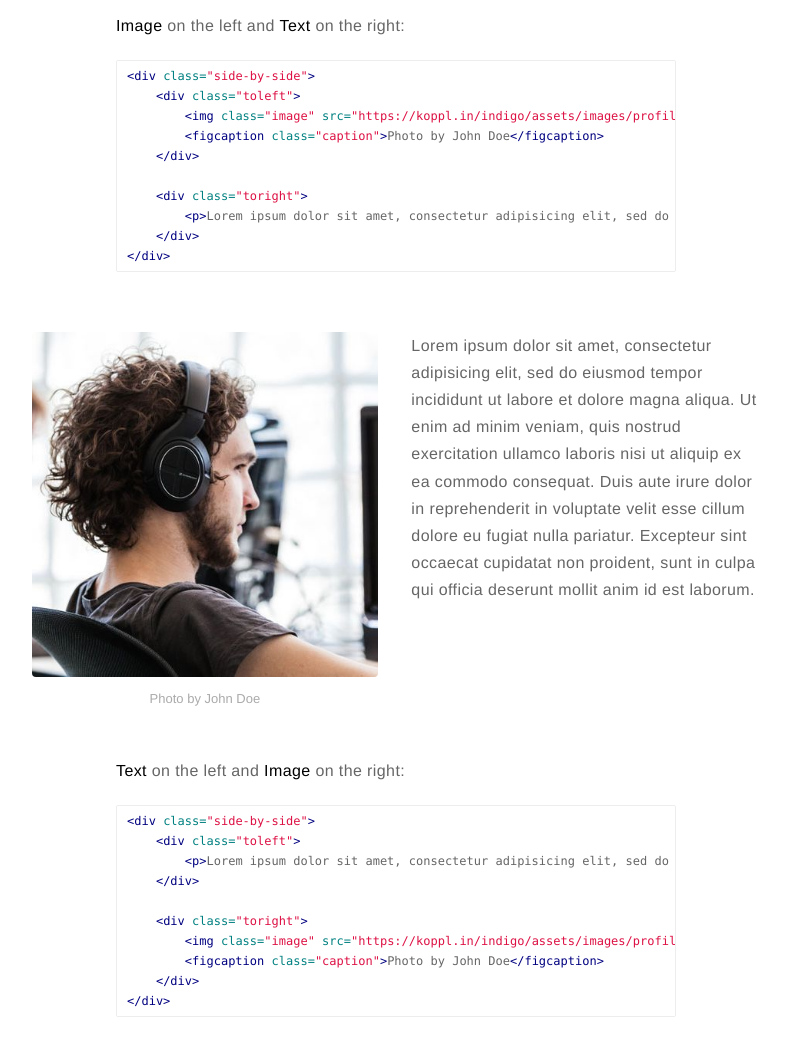
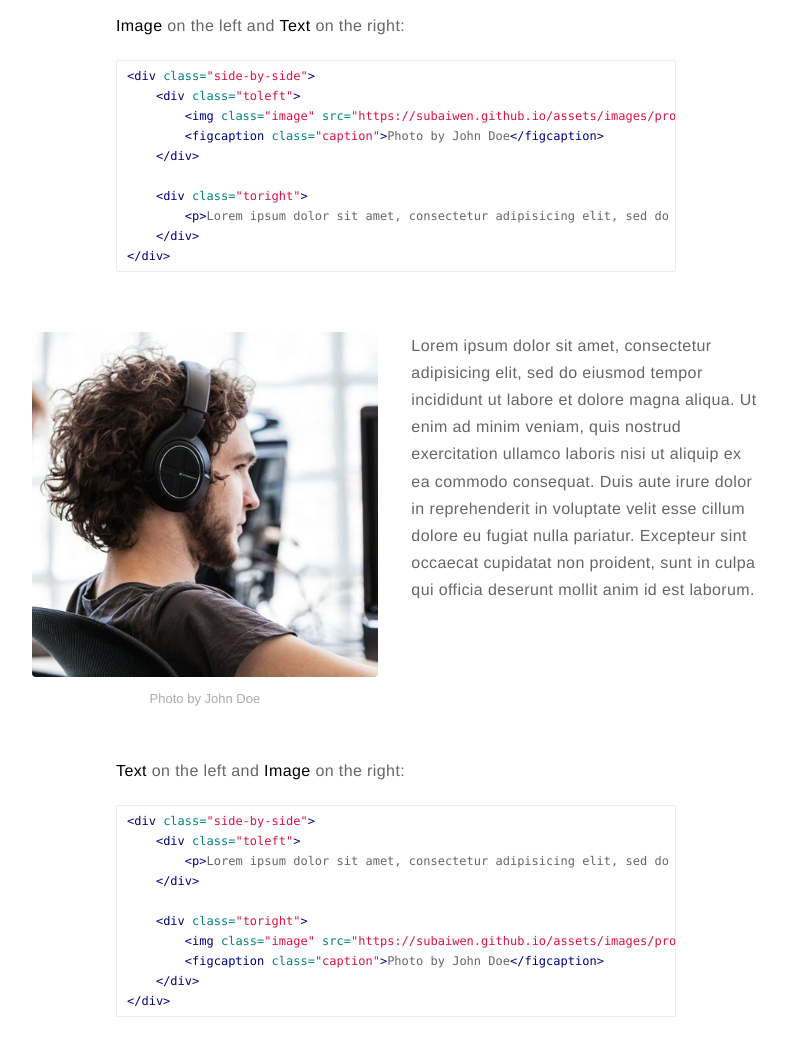
Before and after one commit to subaiwen/subaiwen.github.io, a Jekyll site: the page built from _posts/2015-02-24-markdown-extra-components.markdown, in a window 1280 px wide and 1400 px high, scrolled down 1068 px. Shown: the part 151-1188 px from the top of the window, without its empty margins (244-1032 px from the left). Built offline with Jekyll 4.4.1, drawn with Linux system fonts in a browser that asks for light colours; comment, search, counter and statistics services are not loaded; some of the changed lines change nothing that is shown.

Commit message:
Update _config.yml

```diff
--- a/_config.yml
+++ b/_config.yml
@@ -16,7 +16,7 @@
 resume-external: true
 resume-url: https://google.com/?q=my+resume
 
-url: https://koppl.in/indigo
+url: https://subaiwen.github.io
 # your url: http://USERNAME.github.io
 
 permalink: /:title/
@@ -42,13 +42,13 @@
 # linkedin: mylinkedin
 # youtube: myyoutube
 # spotify: myspotify
-github: mygithub
+github: https://github.com/subaiwen/
 # gitlab: mygitlab
 # lastfm: mylastfm
 # stackoverflow: 7044681/mystackoverflow
 # quora: userquora
 # reddit: username
-medium: medium
+# medium: medium
 # vimeo: myvimeo
 # lanyrd: mylanyrd
 email: 446885833jacob@gmail.com
@@ -77,7 +77,7 @@
 # paginate_path: "blog/:num/"
 
 # if you don't need projects, comment the *projects* configs below
-projects: true
+# projects: true
 
 # if you don't need "about" or "blog", comment them out below
 about: true
```
